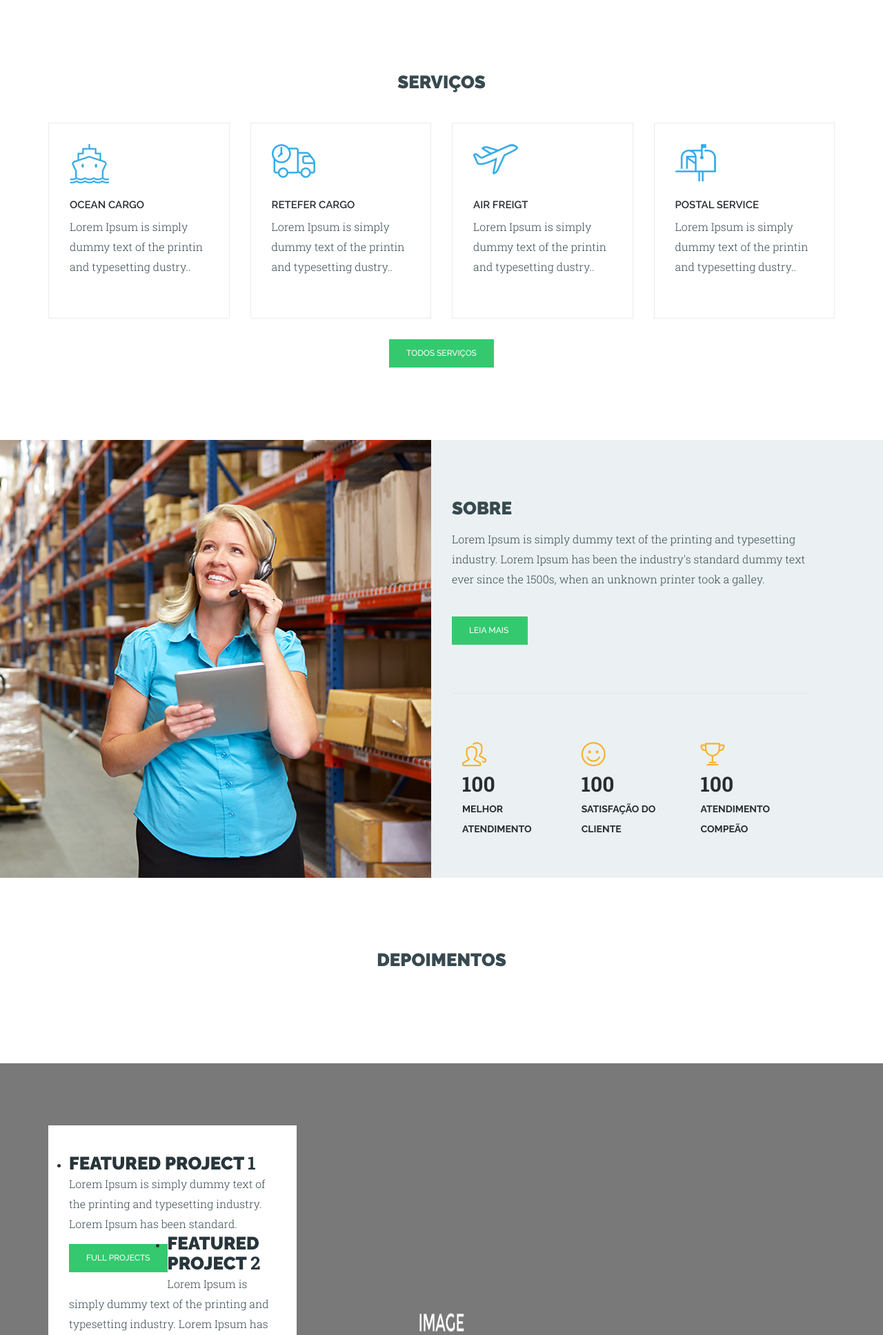
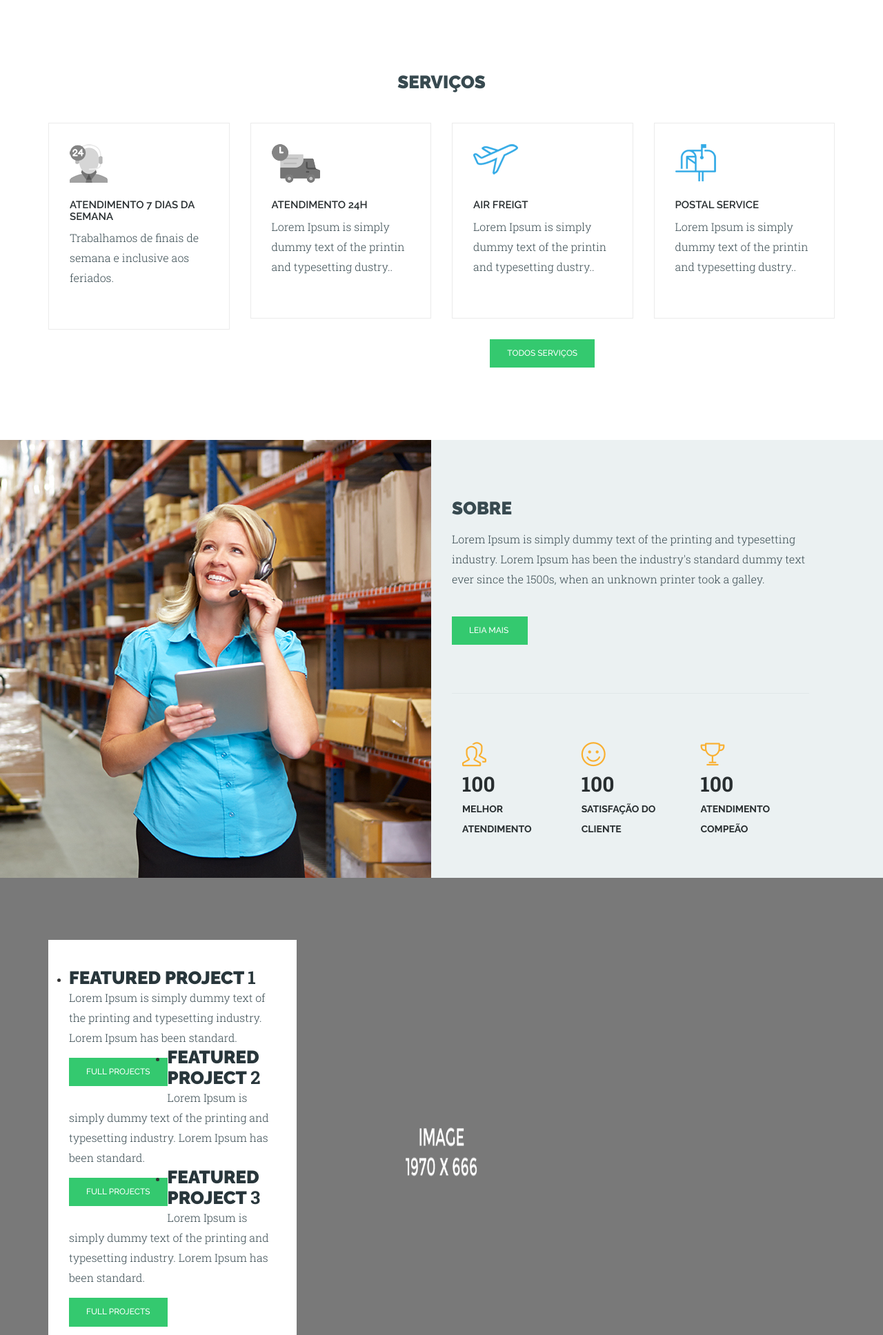
Before and after one commit to gabriel1990cp/matusa, a CodeIgniter app: page /database/ in a window 1280 px wide. Shown: the part 961-2897 px from the top of the page at 69% size. Run offline with CodeIgniter, Linux system fonts and the light colour scheme; some libraries are stand-ins or nearby versions; some web fonts are replaced.

Commit message:
Alterações pagina home

```diff
--- a/application/config/config.php
+++ b/application/config/config.php
@@ -24,10 +24,7 @@ defined('BASEPATH') OR exit('No direct script access allowed');
 |
 */
 
-$dominio= $_SERVER['HTTP_HOST'];
-$url = "http://" . $dominio. $_SERVER['REQUEST_URI'];
-
-$config['base_url'] = $url;
+$config['base_url'] = 'http://www.matusaguinchos.kinghost.net';
 
 /*
 |--------------------------------------------------------------------------
--- a/application/views/home/home.php
+++ b/application/views/home/home.php
@@ -22,26 +22,29 @@
     <div class="container">
         <div class="row">
             <h2>Serviços</h2>
+
             <div class="col-lg-3 col-md-3 col-sm-6 col-xs-6 w100">
                 <a href="service.html" class="service-box w100-l">
                     <div class="img-b w100-l">
-                        <img src="<?php echo site_url('static/images/icons/hm-ser-1.png')?>" class="first" alt="service" />
-                        <img src="<?php echo site_url('static/images/icons/hm-ser-1-h.png')?>" class="second" alt="service" />
+                        <img src="<?php echo site_url('static/images/icons_servicos/atendimento_24h_pb.png')?>" class="first" alt="service" />
+                        <img src="<?php echo site_url('static/images/icons_servicos/atendimento_24h.png')?>" class="second" alt="service" />
                     </div>
-                    <h3>ocean cargo</h3>
+                    <h3>Atendimento 7 dias da semana</h3>
+                    <p>Trabalhamos de finais de semana e inclusive aos feriados.</p>
+                </a>
+            </div>
+
+            <div class="col-lg-3 col-md-3 col-sm-6 col-xs-6 w100">
+                <a href="service.html" class="service-box w100-l">
+                    <div class="img-b w100-l">
+                        <img src="<?php echo site_url('static/images/icons_servicos/agilidade_pb.png')?>" class="first" alt="service" />
+                        <img src="<?php echo site_url('static/images/icons_servicos/agilidade.png')?>" class="second" alt="service" />
+                    </div>
+                    <h3>Atendimento 24h</h3>
                     <p>Lorem Ipsum is simply dummy text of the printin and typesetting dustry..</p>
                 </a>
             </div>
-            <div class="col-lg-3 col-md-3 col-sm-6 col-xs-6 w100">
-                <a href="service.html" class="service-box w100-l">
-                    <div class="img-b w100-l">
-                        <img src="<?php echo site_url('static/images/icons/hm-ser-2.png')?>" class="first" alt="service" />
-                        <img src="<?php echo site_url('static/images/icons/hm-ser-2-h.png')?>" class="second" alt="service" />
-                    </div>
-                    <h3>REtEFER CARGO</h3>
-                    <p>Lorem Ipsum is simply dummy text of the printin and typesetting  dustry..</p>
-                </a>
-            </div>
+
             <div class="col-lg-3 col-md-3 col-sm-6 col-xs-6 w100">
                 <a href="service.html" class="service-box w100-l">
                     <div class="img-b w100-l">
@@ -52,6 +55,8 @@
                     <p>Lorem Ipsum is simply dummy text of the printin and typesetting  dustry..</p>
                 </a>
             </div>
+
+
             <div class="col-lg-3 col-md-3 col-sm-6 col-xs-6 w100">
                 <a href="service.html" class="service-box w100-l">
                     <div class="img-b w100-l">
@@ -62,9 +67,12 @@
                     <p>Lorem Ipsum is simply dummy text of the printin and typesetting dustry..</p>
                 </a>
             </div>
+
+
             <div class="text-center">
                 <input type="button" value="Todos serviços" onclick="window.location.href='<?php echo base_url('servicos'); ?>'"/>
             </div>
+
         </div>
     </div>
 </div>
@@ -111,99 +119,6 @@
     </div>
 </div>
 
-<div class="happy-client-section w100-l fixed-padding">
-    <div class="container">
-        <div class="row">
-            <h2>Depoimentos</h2>
-            <div class="col-sm-12 m-top">
-                <div class="owl-outer">
-                    <div id="owl-demo" class="owl-carousel owl-theme">
-                        <div class="item">
-                            <div class="happy-image">
-                                <img src="<?php echo site_url('static/images/happy-client1.jpg')?>" alt="happy-client" />
-                            </div>
-                            <div class="happy-contents">
-                                <p>Lorem Ipsum is simply dummy text of the printing and typesetting industry. Lorem Ipsum has been the industry's standard dummy text ever since the 1500s, when an unknown.</p>
-                                <h2>Client name<span>Designation</span></h2>
-                                <div class="stars w100-l">
-                                    <a href="#"><i class="fa fa-star"></i></a>
-                                    <a href="#"><i class="fa fa-star"></i></a>
-                                    <a href="#"><i class="fa fa-star"></i></a>
-                                    <a href="#"><i class="fa fa-star"></i></a>
-                                    <a href="#"><i class="fa fa-star"></i></a>
-                                </div>
-                            </div>
-                        </div>
-                        <div class="item">
-                            <div class="happy-image">
-                                <img src="<?php echo site_url('static/images/happy-client2.jpg')?>" alt="happy-client" />
-                            </div>
-                            <div class="happy-contents">
-                                <p>Lorem Ipsum is simply dummy text of the printing and typesetting industry. Lorem Ipsum has been the industry's standard dummy text ever since the 1500s, when an unknown.</p>
-                                <h2>Client name<span>Designation</span></h2>
-                                <div class="stars w100-l">
-                                    <a href="#"><i class="fa fa-star"></i></a>
-                                    <a href="#"><i class="fa fa-star"></i></a>
-                                    <a href="#"><i class="fa fa-star"></i></a>
-                                    <a href="#"><i class="fa fa-star"></i></a>
-                                    <a href="#"><i class="fa fa-star"></i></a>
-                                </div>
-                            </div>
-                        </div>
-                        <div class="item">
-                            <div class="happy-image">
-                                <img src="<?php echo site_url('static/images/happy-client1.jpg')?>" alt="happy-client" />
-                            </div>
-                            <div class="happy-contents">
-                                <p>Lorem Ipsum is simply dummy text of the printing and typesetting industry. Lorem Ipsum has been the industry's standard dummy text ever since the 1500s, when an unknown.</p>
-                                <h2>Client name<span>Designation</span></h2>
-                                <div class="stars w100-l">
-                                    <a href="#"><i class="fa fa-star"></i></a>
-                                    <a href="#"><i class="fa fa-star"></i></a>
-                                    <a href="#"><i class="fa fa-star"></i></a>
-                                    <a href="#"><i class="fa fa-star"></i></a>
-                                    <a href="#"><i class="fa fa-star"></i></a>
-                                </div>
-                            </div>
-                        </div>
-                        <div class="item">
-                            <div class="happy-image">
-                                <img src="<?php echo site_url('static/images/happy-client2.jpg')?>" alt="happy-client" />
-                            </div>
-                            <div class="happy-contents">
-                                <p>Lorem Ipsum is simply dummy text of the printing and typesetting industry. Lorem Ipsum has been the industry's standard dummy text ever since the 1500s, when an unknown.</p>
-                                <h2>Client name<span>Designation</span></h2>
-                                <div class="stars w100-l">
-                                    <a href="#"><i class="fa fa-star"></i></a>
-                                    <a href="#"><i class="fa fa-star"></i></a>
-                                    <a href="#"><i class="fa fa-star"></i></a>
-                                    <a href="#"><i class="fa fa-star"></i></a>
-                                    <a href="#"><i class="fa fa-star"></i></a>
-                                </div>
-                            </div>
-                        </div>
-                        <div class="item">
-                            <div class="happy-image">
-                                <img src="<?php echo site_url('static/images/happy-client1.jpg')?>" alt="happy-client" />
-                            </div>
-                            <div class="happy-contents">
-                                <p>Lorem Ipsum is simply dummy text of the printing and typesetting industry. Lorem Ipsum has been the industry's standard dummy text ever since the 1500s, when an unknown.</p>
-                                <h2>Client name<span>Designation</span></h2>
-                                <div class="stars w100-l">
-                                    <a href="#"><i class="fa fa-star"></i></a>
-                                    <a href="#"><i class="fa fa-star"></i></a>
-                                    <a href="#"><i class="fa fa-star"></i></a>
-                                    <a href="#"><i class="fa fa-star"></i></a>
-                                    <a href="#"><i class="fa fa-star"></i></a>
-                                </div>
-                            </div>
-                        </div>
-                    </div>
-                </div>
-            </div>
-        </div>
-    </div>
-</div>
 <div class="featured-project w100-l fixed-padding">
     <div class="container">
         <div class="row">
```
Also changed, not shown: static/images/icons_servicos/agilidade.png (added), static/images/icons_servicos/agilidade_pb.png (added), static/images/icons_servicos/atendimento_24h.png (added), static/images/icons_servicos/atendimento_24h_pb.png (added), static/images/Ícones/1.png (deleted), 4 other files.
